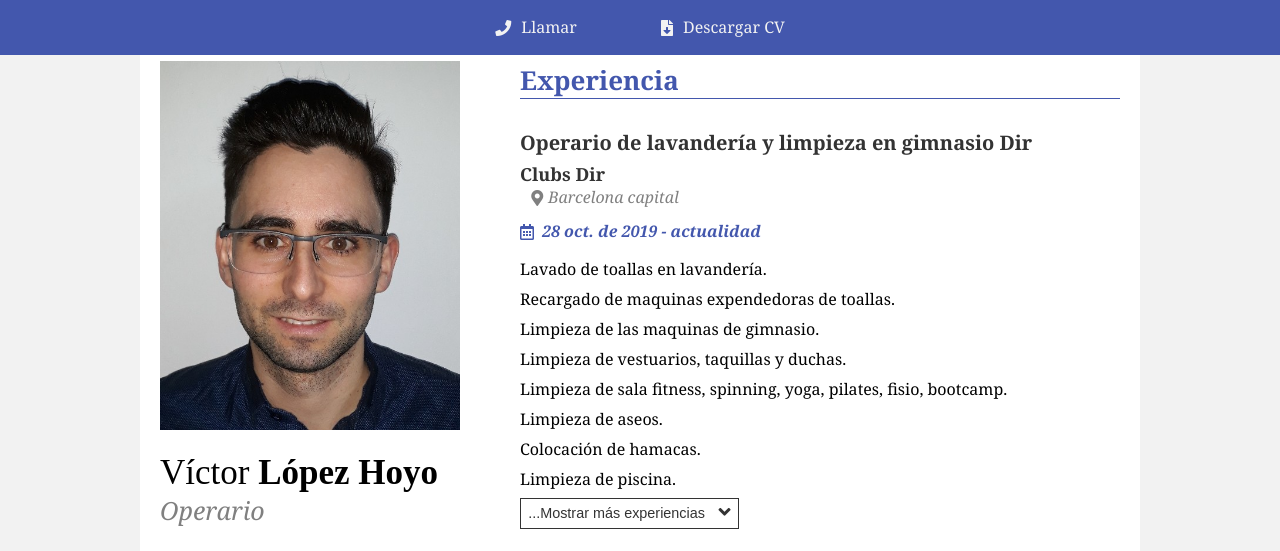
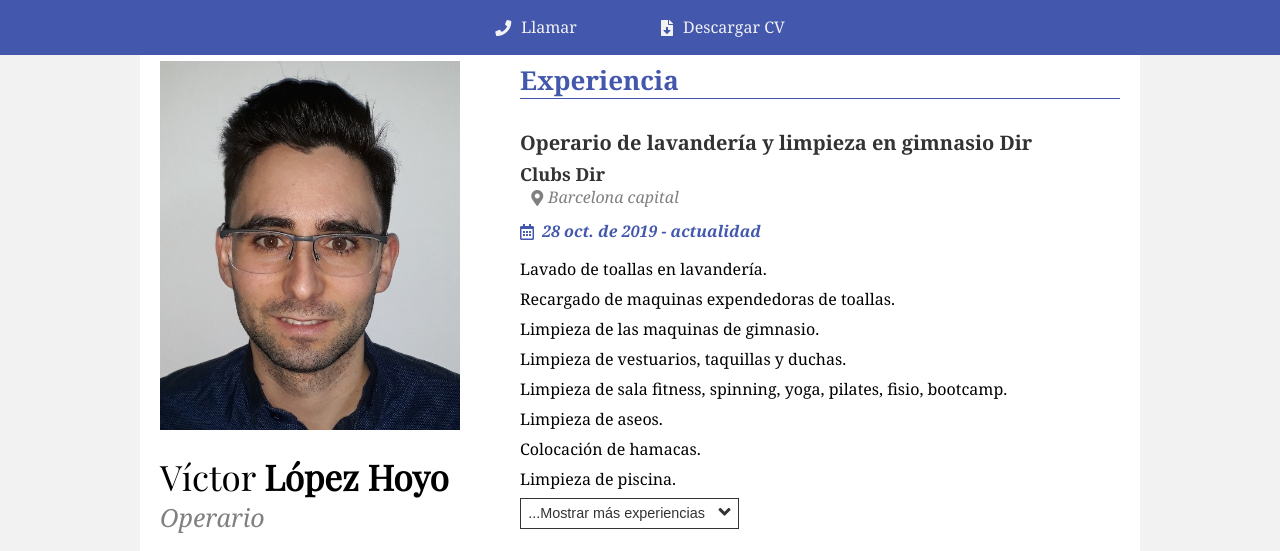
Before and after one commit to VictorLopezH/cv, a plain HTML site: page index.html in a window 1280 px wide. Shown: the top 551 px of the page. Drawn offline with nearby package versions, Linux system fonts and the light colour scheme.

Commit message:
Add files via upload

```diff
--- a/css/estilos.css
+++ b/css/estilos.css
@@ -1,3 +1,4 @@
+@import url('https://fonts.googleapis.com/css2?family=Playfair+Display&display=swap');
 /*Quita los estilos por defecto*/
 *{
     margin: 0;
@@ -102,7 +103,7 @@ section{
 /* CONENIDO -------------------------------------------------*/
 
 h1{
-    font-family: 'Times New Roman', Times, serif;
+    font-family: 'Playfair Display' ,'Times New Roman', Times, serif;
     font-weight: normal;
     font-size: 35px;
     margin-top: 0.5em;
```
